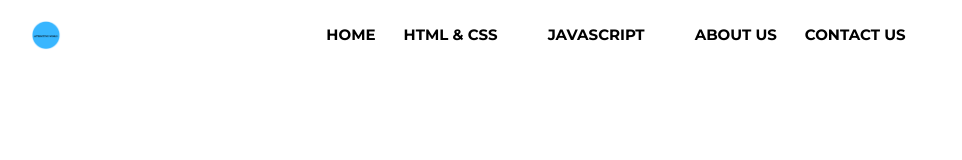
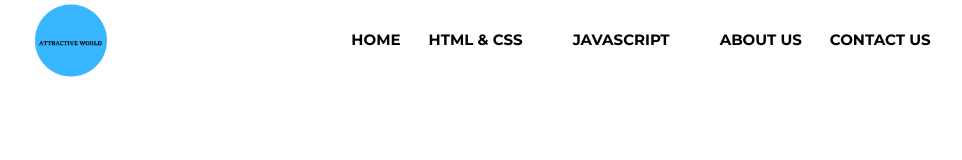
Before and after one commit to AyushMod/Attractive-World, a plain HTML site: page index.html in a window 1280 px wide. Shown: the whole page, without its empty margins (34-996 px from the left). Drawn offline with nearby package versions, Linux system fonts and the light colour scheme.

Commit message:
Update style.css

```diff
--- a/style.css
+++ b/style.css
@@ -32,9 +32,8 @@ nav .navbar{
   padding: 0 50px;
 }
 .navbar .logo a img{
-  width: 30px;
-  text-decoration: none;
-  font-weight: 600;
+  width: 10vh;
+  border-radius: 30px;
 }
 nav .navbar .nav-links{
   line-height: 70px;
@@ -119,7 +118,6 @@ nav .navbar .links li:hover .js-sub-menu{
   position: relative;
    height: 40px;
   width: 40px;
-  color: #000000;
 }
 .navbar .search-box i{
   position: absolute;
```
